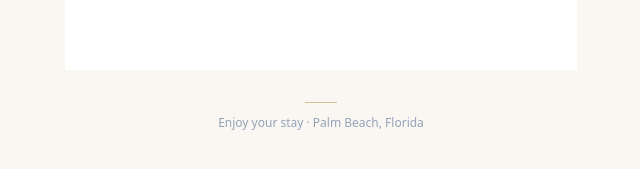
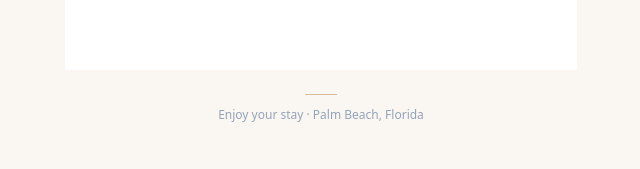
Before and after one commit to ZbienVC/palm-beach-guide, a Next.js app: page / in a window 1280 px wide. Shown: the part 6268-6437 px from the top of the page, without its empty margins (319-959 px from the left). Built offline with nearby package versions, Linux system fonts and the light colour scheme; a web font is replaced by a local one.

Commit message:
fix: remove grey gap below nav - use calc paddingBottom for exact nav clearance

```diff
--- a/app/page.tsx
+++ b/app/page.tsx
@@ -378,7 +378,7 @@ function ShareButton() {
 export default function Page() {
   return (
     <>
-      <main className="min-h-screen bg-sand-50 max-w-lg mx-auto pb-24">
+      <main className="min-h-screen bg-sand-50 max-w-lg mx-auto" style={{ paddingBottom: "calc(4rem + env(safe-area-inset-bottom, 0px))" }}>
         <div id="top" />
 
         {/* ── Hero ── */}
@@ -454,7 +454,7 @@ export default function Page() {
             <HouseInfoSection />
           </div>
 
-          <footer className="bg-sand-50 px-4 py-8 text-center">
+          <footer className="bg-sand-50 px-4 py-6 text-center">
             <div className="w-8 h-px bg-sand-300 mx-auto mb-3" />
             <p className="text-xs text-slate-400">Enjoy your stay &middot; Palm Beach, Florida</p>
           </footer>
```
